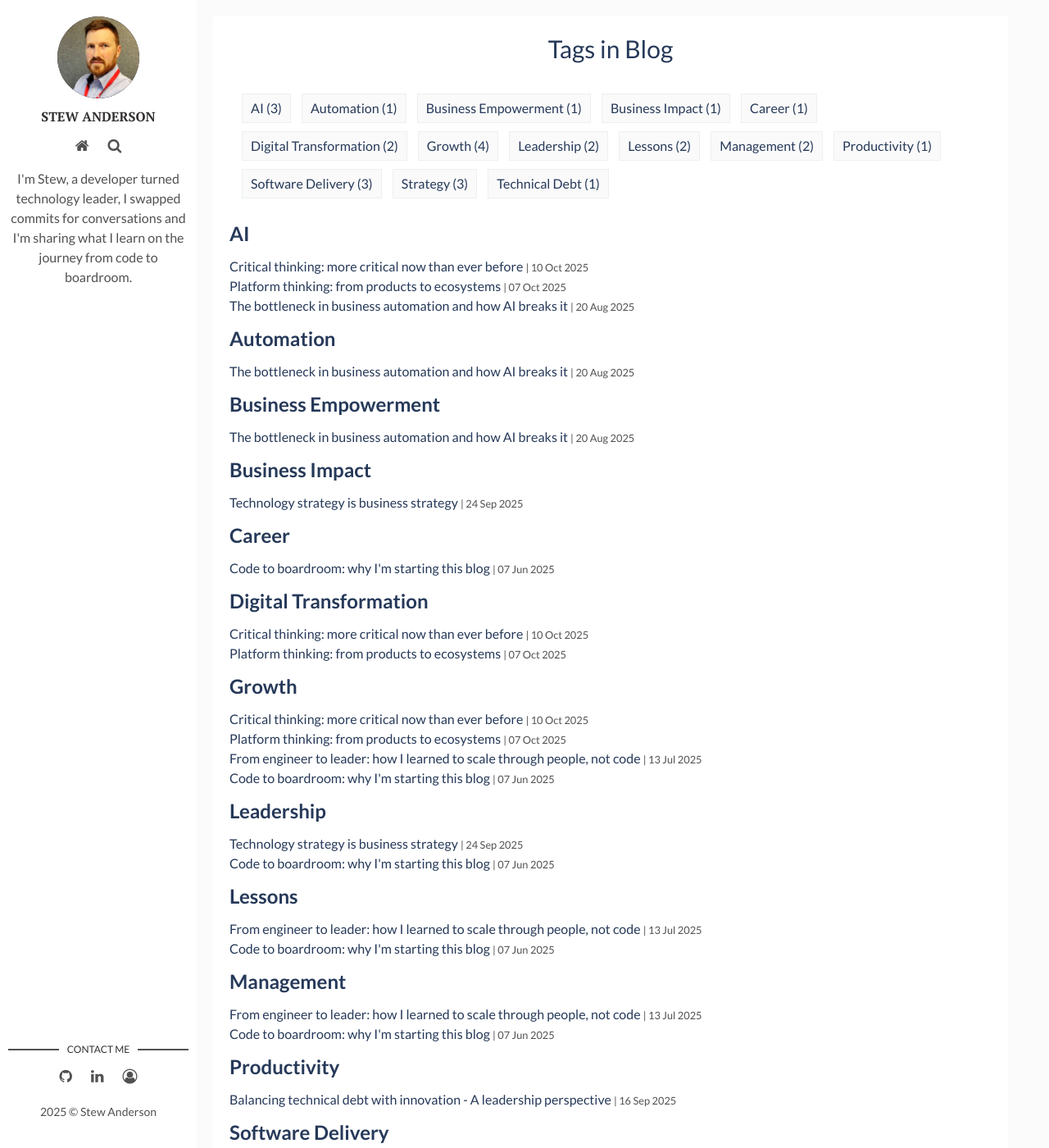
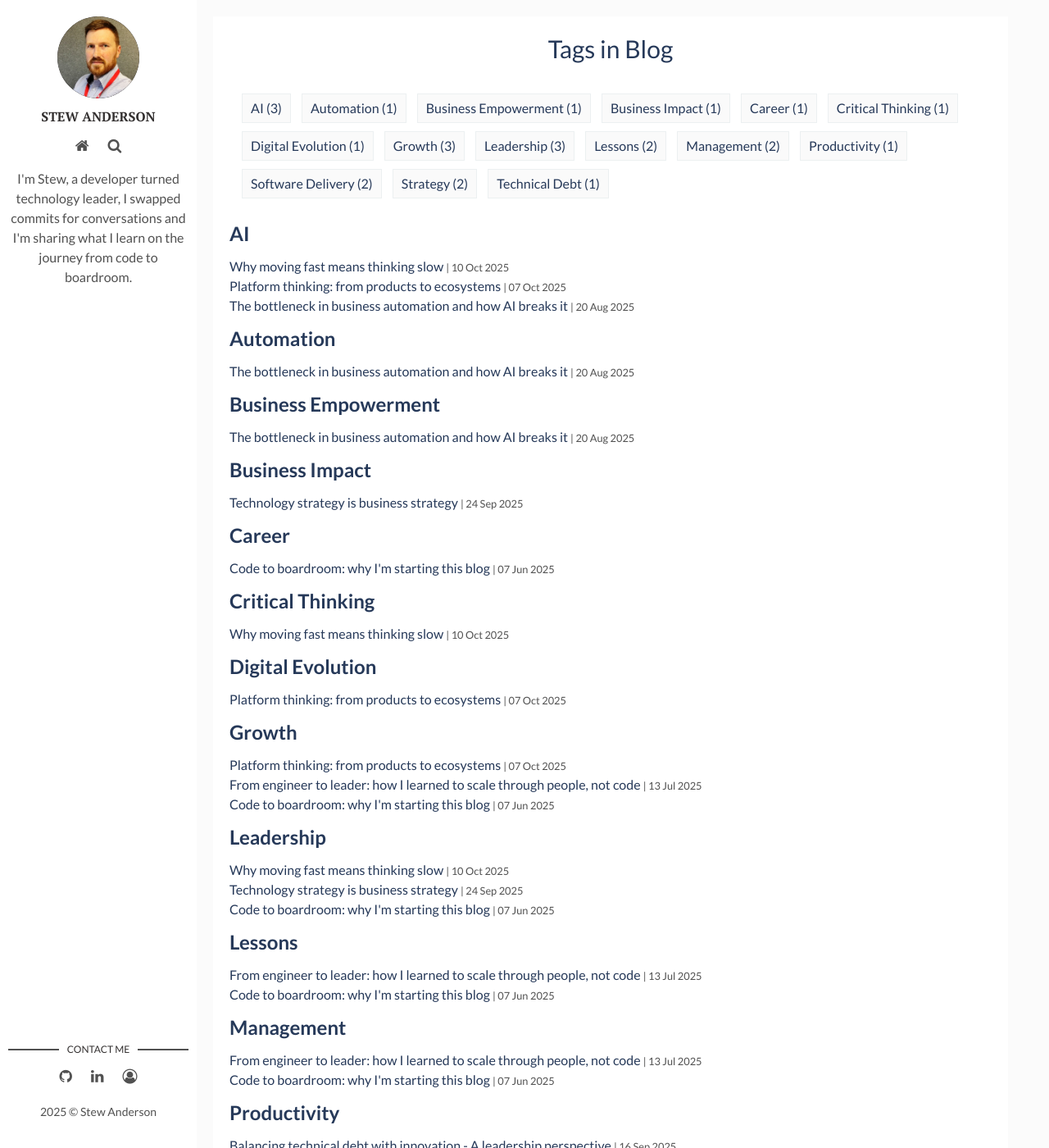
Before and after one commit to stew-anderson/blog, a Jekyll site: the page built from tags.html, in a window 1280 px wide and 1400 px high. Shown: the whole window at 82% size. Built offline with Jekyll 4.4.1, drawn with Linux system fonts in a browser that asks for light colours; some of the changed text lies outside the part shown.

Commit message:
Mass changes to grammar

```diff
--- a/_posts/2025-10-07-platform-thinking-from-products-to-ecosystems.markdown
+++ b/_posts/2025-10-07-platform-thinking-from-products-to-ecosystems.markdown
@@ -4,7 +4,7 @@
 date: "2025-10-07 00:00:00 +0000"
 description: "From APIs to AI: why platform thinking is both a business strategy and an architectural shift toward scalable, intelligent ecosystems."
 img: "platform-thinking-from-products-to-ecosystems.jpg"
-tags: ["Strategy", "Growth", "AI", "Software Delivery", "Digital Transformation"]
+tags: ["Strategy", "Growth", "AI", "Software Delivery", "Digital Evolution"]
 unsplashphotographer: "Reid Naaykens"
 unsplashuser: "@reidnaa"
 unsplashimage: "gray-metal-building-with-glass-windows-Wf_kNhZzL0A"
--- a/_posts/2025-10-10-critical-thinking-more-critical-now-than-ever-before.markdown
+++ b/_posts/2025-10-10-critical-thinking-more-critical-now-than-ever-before.markdown
@@ -1,29 +1,29 @@
 ---
 layout: "post"
-title: "Critical thinking: more critical now than ever before"
+title: "Why moving fast means thinking slow"
 date: "2025-10-10 00:00:00 +0000"
-description: "xxxxx"
+description: "Pace isn't progress. My journey of critical thinking shifting from debugging code to making better decisions as a tech leader, and the mental checklist I use."
 img: "critical-thinking-more-critical-now-than-ever-before.jpg"
-tags: ["Strategy", "Growth", "AI", "Software Delivery", "Digital Transformation"]
-unsplashphotographer: ""
-unsplashuser: "@"
-unsplashimage: ""
+tags: ["Critical Thinking", "Leadership", "AI"]
+unsplashphotographer: "Fernando Santander"
+unsplashuser: "@pucelano"
+unsplashimage: "a-statue-of-a-man-sitting-in-front-of-a-building-yjWjLmv13FI"
 ---
 
-In a world of enterprise tech, pace is mistaken for progress. We move fast because everyone else is.
+In a world of enterprise tech, pace is mistaken for progress. We move fast because everyone and everything else is.
 
-If I think to a time prior to computers commonly in homes and businesses, life felt slower, granted there's some heavily rose tinted glasses there. But there has been a distinct upturn in pace as humans play catch up. As systems, operating systems, applications and platforms were introduced to our ways of working, things felt faster, processes that use to take hours were now taking 10's of minutes.
+If I think to a time prior to computers commonly in homes and businesses, life felt slower, granted there's some heavily rose tinted glasses there. But there has been a distinct upturn in pace as humans play catch up to technology. As systems, operating systems, applications and platforms were introduced to our lives and ways of working, things felt faster, processes that use to take hours were now taking 10's of minutes or less.
 
 It feels like we're at the foothill of the second wave of this with AI. Whether the bubble bursts, deflates or becomes an essential aspect to our lives will be played out for us all to watch (and play a role in).
 
 Regardless of this new tech and the change to us, we remain as the squishy thing with grey matter, and the vital skill we still possess is critical thinking. However, as essential as this is, it can get lost or deprioritised in the pursuit of efficiency.
 
-## The Irony of the intelligent era
-We're in the back end of 2025 and AI is here being used on a day to day basis, in the workplace it can summarise, predict and optimise faster than we as humans can blink, we can't compete. But, if we are not careful it can also amplify our blind spots.
+## The irony of the intelligent era
+This was written in the back end of 2025 and AI is here being used on a day to day basis, in the workplace it can summarise, predict and optimise faster than we as humans can blink, we can't compete. But, if we are not careful it can also amplify our blind spots.
 
-If we put aside the more extreme hallucinations of AI (which interestingly has been proven by OpenAI to be a mathematical probability - we're not developing our way out of these...). If we accept the outputs of AI models, dashboards or algorithms without interrogation, the risk is automating bias at scale is real.
+If we put aside the more extreme hallucinations of AI ([which interestingly has been proven by OpenAI to be a mathematical probability](https://www.computerworld.com/article/4059383/openai-admits-ai-hallucinations-are-mathematically-inevitable-not-just-engineering-flaws.html) - we're not developing our way out of these...). If we accept the outputs of AI models, dashboards or algorithms without interrogation, the risk of automating bias at scale is real.
 
-The irony is, as the models become more advanced and, dare I say it, "Intelligent", then us humans need to become more thoughtful, not less, what we bring to the party is reasoning, context and judgement – these are the things that machines cannot replicate...for now.
+The irony is, as the models become more advanced and, dare I say it, "Intelligent", then us humans need to become more thoughtful, not less, what we bring to the party is reasoning, context, judgement and ethics – these are the things that machines cannot replicate...for now.
 
 Relating to my journey, as a software engineer, I was trained to optimise, to remove ambiguity and to find the "right" answer. But as I moved into leading teams, I learned that critical thinking looks very different at this level to what I was used to and had to evolve.
 
@@ -47,10 +47,10 @@
 
 ## Slow thinking for fast times
 In order to move fast sustainably, you have to think slow. Far more intelligent psychologists than I, described two modes of thought:
-* System 1: which is fast and intuitive
-* System 2: which is slow and deliberate
+* **System 1**: which is fast and intuitive
+* **System 2**: which is slow and deliberate
 
-If we think about our working world, the majority of our tasks are consumed with System 1 - instant messaging, emails, dashboards, quick calls or even back-to-back calls. But the decisions that shape platforms, culture or strategy deserve System 2.
+If we think about our working world, the majority of our tasks are consumed with *System 1* - instant messaging, emails, dashboards, quick calls or even back-to-back calls. But the decisions that shape platforms, culture or strategy deserve *System 2*.
 
 My mental checklist:
 * What are the assumptions?
@@ -58,7 +58,7 @@
 * Who isn't in the room that should be?
 * What if we are wrong?
 
-Not blockers to the process, more guardrails to better thinking. It shifts from "What should we do?" to "How do we know this is right?"
+Not blockers to the process, more guardrails to better thinking. It shifts from "*What should we do?*" to "*How do we know this is right?*"
 
 ## The human edge
 Technology will continue to handle execution, but judgment, ethics, and reasoning remain human territory.
```
